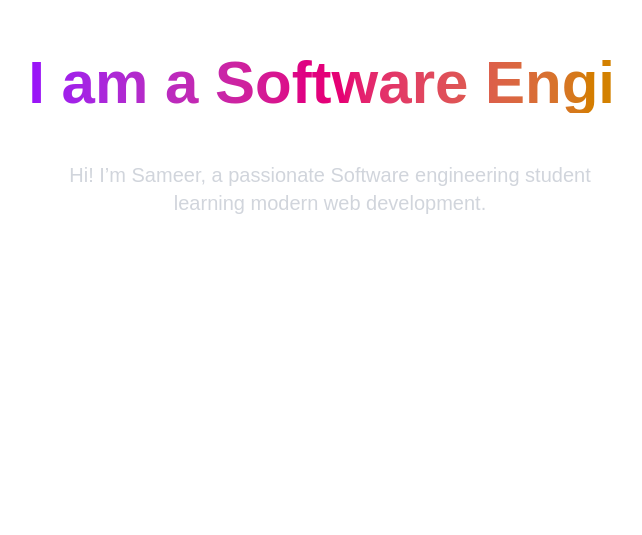
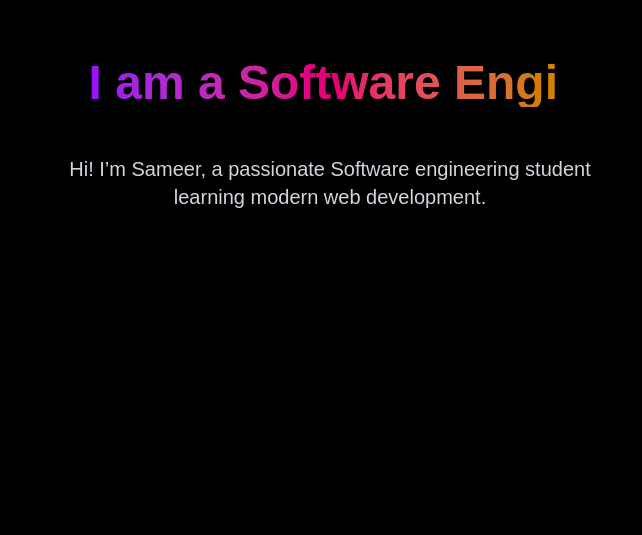
Before and after one commit to sameer890678/portfolio, a Next.js app: page / in a window 1280 px wide. Shown: the part 265-800 px from the top of the page, without its empty margins (310-952 px from the left). Built offline with nearby package versions, Linux system fonts and the light colour scheme.

Commit message:
removed md:text

```diff
--- a/app/page.tsx
+++ b/app/page.tsx
@@ -36,10 +36,10 @@ export default function Home() {
   }, [messageIndex]);
 
   return (
-    <div className="bg-yellow text-white">
+    <div className="bg-black text-white">
       {/* Hero Section */}
       <section className="flex flex-col items-center justify-center min-h-screen px-4">
-        <h1 className="text-5xl md:text-6xl font-extrabold text-center bg-clip-text text-transparent bg-gradient-to-r from-purple-600 via-pink-600 to-yellow-600">
+        <h1 className="text-5xl font-extrabold text-center bg-clip-text text-transparent bg-gradient-to-r from-purple-600 via-pink-600 to-yellow-600">
           {text}
           <span className="animate-pulse">|</span>
         </h1>
```
